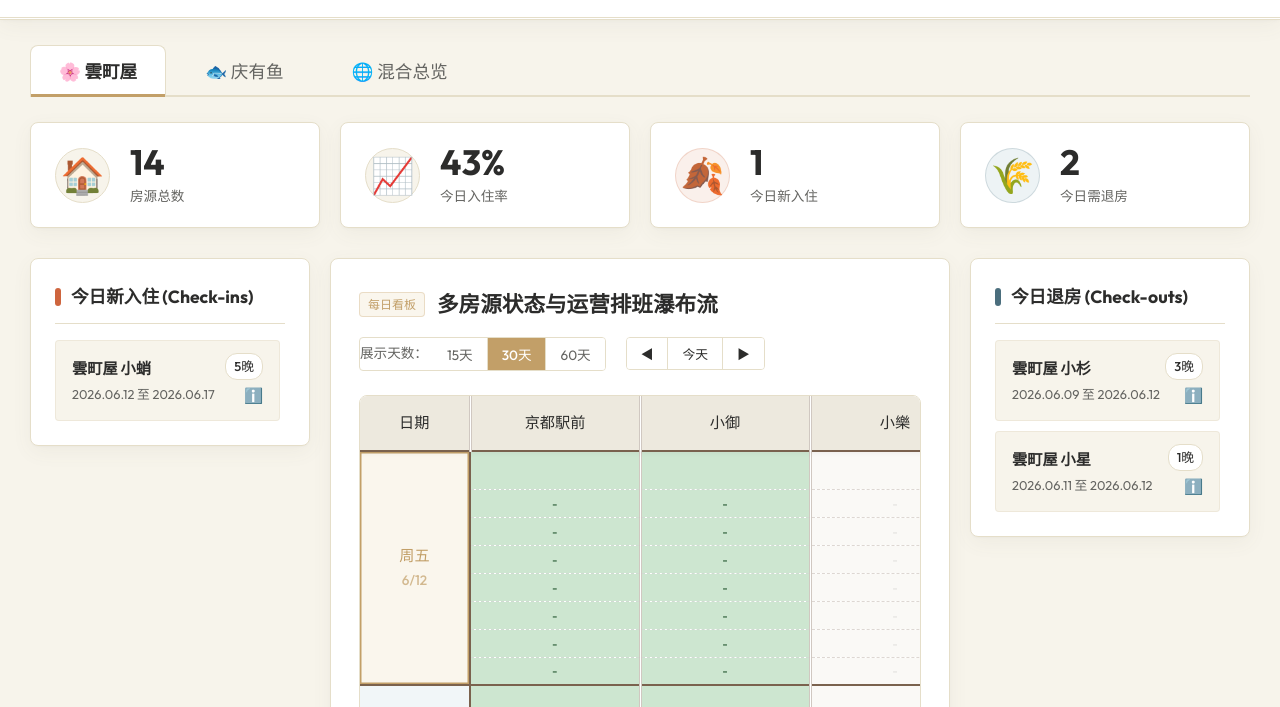
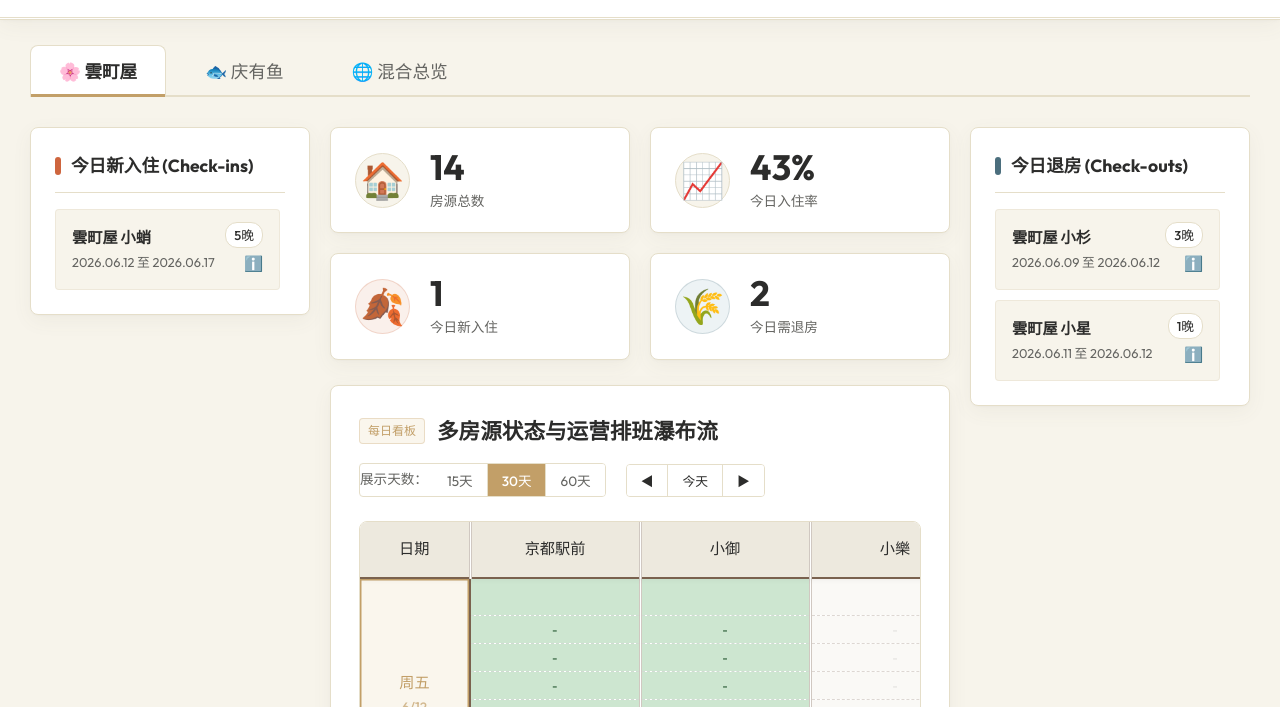
Before and after one commit to cauchyds/AirbnbCalendar, a plain HTML site: page index.html in a window 1280 px wide. Shown: the part 93-800 px from the top of the page. Drawn offline with Linux system fonts and the light colour scheme.

Commit message:
chore: align KPI cards perfectly with the Gantt chart card by introducing a center column

```diff
--- a/index.html
+++ b/index.html
@@ -10,7 +10,7 @@
   <link rel="preconnect" href="https://fonts.gstatic.com" crossorigin>
   <link href="https://fonts.googleapis.com/css2?family=Inter:wght@300;400;500;600;700&family=Noto+Serif+JP:wght@400;500;700&family=Outfit:wght@300;400;500;600;700&display=swap" rel="stylesheet">
 
-  <link rel="stylesheet" href="style.css?v=3.11">
+  <link rel="stylesheet" href="style.css?v=3.12">
 </head>
 <body>
 
@@ -58,8 +58,26 @@
 
   <main class="dashboard-content">
 
+    <!-- 全房源纵览瀑布流时间轴 (Gantt Multi-Property Timeline Grid) -->
+    <section class="timeline-section">
+      <!-- 左右待办与中间甘特图的布局容器 -->
+      <div class="gantt-layout-container">
+
+        <!-- 左侧：今日新入住列表 -->
+        <div class="gantt-sidebar-todo todo-box card-checkin">
+          <div class="todo-title">
+            <span class="todo-marker marker-in"></span>
+            <h3>今日新入住 (Check-ins)</h3>
+          </div>
+          <div class="todo-list-container" id="list-today-checkins">
+            <div class="todo-empty">今日无新入住客人</div>
+          </div>
+        </div>
+
+        <!-- 中间列：KPI 大盘与甘特图主卡片 -->
+        <div class="gantt-center-column">
           <!-- 今日房态核心大盘 (KPI Stats) -->
-    <section class="kpi-section">
+          <section class="kpi-section" style="margin-top: 0;">
             <div class="kpi-grid">
               <div class="kpi-card stats-total">
                 <div class="kpi-icon">🏠</div>
@@ -92,23 +110,7 @@
             </div>
           </section>
 
-    <!-- 全房源纵览瀑布流时间轴 (Gantt Multi-Property Timeline Grid) -->
-    <section class="timeline-section">
-      <!-- 左右待办与中间甘特图的布局容器 -->
-      <div class="gantt-layout-container">
-
-        <!-- 左侧：今日新入住列表 -->
-        <div class="gantt-sidebar-todo todo-box card-checkin">
-          <div class="todo-title">
-            <span class="todo-marker marker-in"></span>
-            <h3>今日新入住 (Check-ins)</h3>
-          </div>
-          <div class="todo-list-container" id="list-today-checkins">
-            <div class="todo-empty">今日无新入住客人</div>
-          </div>
-        </div>
-
-        <!-- 中间：甘特图的主卡片 -->
+          <!-- 甘特图的主卡片 -->
           <div class="section-card timeline-wrapper-outer-card">
           <div class="section-header">
             <div class="section-title-wrapper">
@@ -139,7 +141,8 @@
               <!-- JS 渲染甘特图 -->
             </div>
           </div>
-        </div>
+        </div> <!-- timeline-wrapper-outer-card end -->
+        </div> <!-- gantt-center-column end -->
 
         <!-- 右侧：今日退房/待保洁列表 -->
         <div class="gantt-sidebar-todo todo-box card-checkout">
@@ -405,7 +408,7 @@
   </footer>
 
   <!-- 引入配置与逻辑控制 JS -->
-  <script src="config.js?v=3.11"></script>
-  <script src="app.js?v=3.11"></script>
+  <script src="config.js?v=3.12"></script>
+  <script src="app.js?v=3.12"></script>
 </body>
 </html>
--- a/style.css
+++ b/style.css
@@ -293,10 +293,9 @@ body {
 }
 
 .kpi-section {
-  margin-top: 25px;
-  max-width: 1400px;
-  margin-left: auto;
-  margin-right: auto;
+  margin-top: 0;
+  width: 100%;
+  max-width: 100%;
 }
 
 .kpi-grid {
@@ -526,6 +525,22 @@ body {
   z-index: 10;
 }
 
+.gantt-center-column {
+  flex: 0 0 1400px; /* 大屏幕下固定为 1400px，与 KPI 卡片和甘特图对齐 */
+  width: 1400px;
+  min-width: 0;
+  display: flex;
+  flex-direction: column;
+  gap: 25px; /* Spacing between KPI section and Gantt chart card */
+}
+
+@media (max-width: 1980px) {
+  .gantt-center-column {
+    flex: 1 !important;
+    width: auto !important;
+  }
+}
+
 /* 调整侧栏中的待办列表高度 */
 .gantt-sidebar-todo .todo-list-container {
   max-height: 520px; /* 高度适当增加以显示更多待办 */
@@ -533,15 +548,10 @@ body {
 }
 
 .timeline-wrapper-outer-card {
-  flex: 0 0 1400px; /* 大屏幕下固定为 1400px，与 KPI 卡片完全对齐 */
-  width: 1400px;
+  width: 100%;
+  max-width: 100%;
   min-width: 0;
-}
-
-@media (max-width: 1980px) {
-  .timeline-wrapper-outer-card {
-    flex: 1 !important; /* 屏幕变窄时开启弹性伸缩，防止溢出 */
-  }
+  box-sizing: border-box;
 }
 
 .section-card {
@@ -2070,8 +2080,9 @@ body {
     margin-top: 10px;
   }
 
-  .timeline-wrapper-outer {
+  .gantt-center-column {
     order: 1 !important;
+    width: 100% !important;
   }
 
   .card-checkin {
```
Lines whose indentation alone changed are shown as unchanged.
